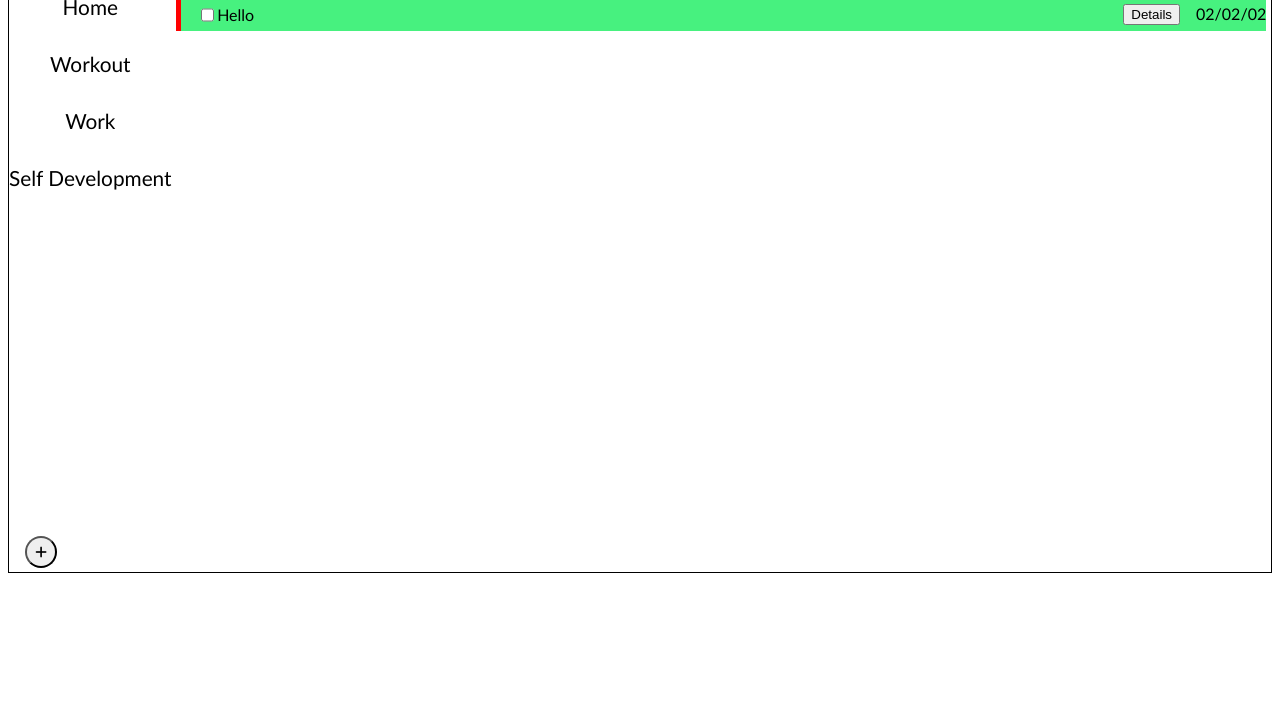
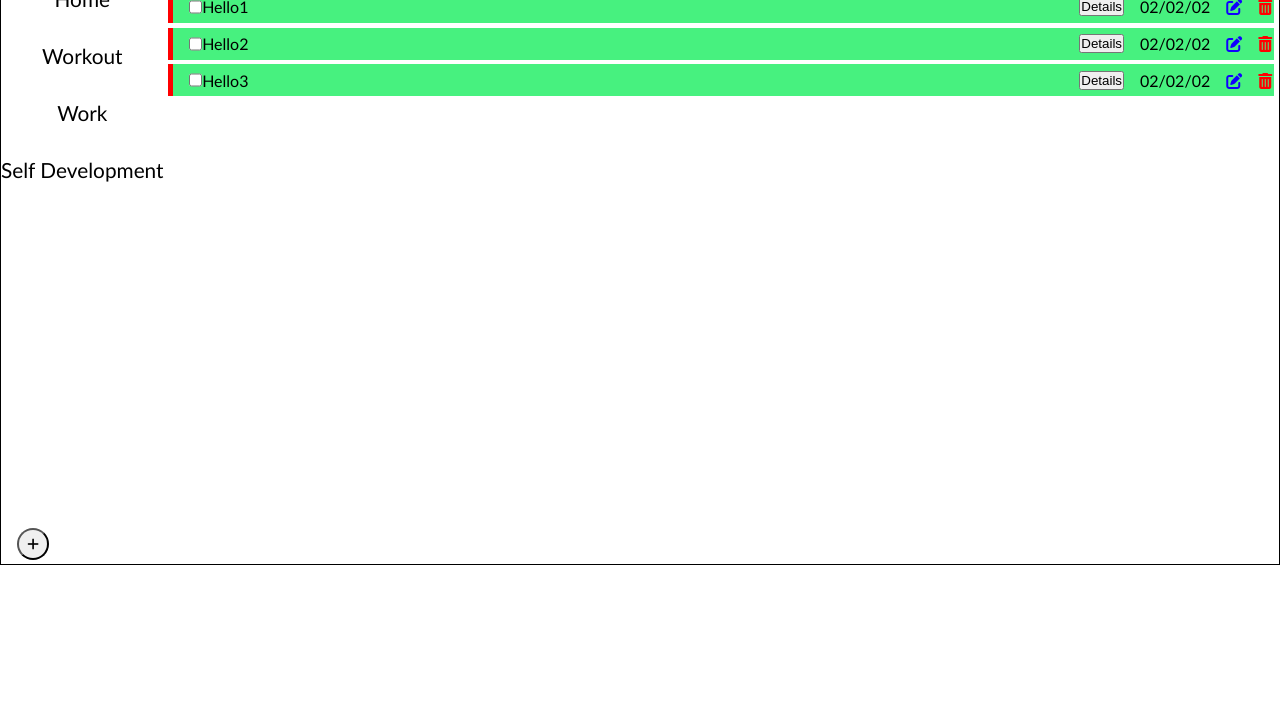
Before and after one commit to eablaev/Todo-List, a website built with webpack: page dist/index.html in a window 1280 px wide. Shown: the part 75-800 px from the top of the page. Built offline with nearby package versions, Linux system fonts and the light colour scheme.

Commit message:
added functinality to delitediv, Leaving delite funcionality inside index.js, as separating it seems like an overkill

```diff
--- a/src/displayTodos.js
+++ b/src/displayTodos.js
@@ -1,15 +1,23 @@
-import handleCheckBox from './handleCheckBox'
-import handleDetails from './handleDetails'
+import handleCheckBox from './handleCheckBox';
+import handleDetails from './handleDetails';
+
+
+import handleEdit from './handleEdit';
+
 
 export default function display (array) {
+    console.log('inside Display')
+    const todoContainer = document.getElementById('todoContainer');
+    todoContainer.innerHTML = '';
 
-    const todoContainer = document.getElementById('todoContainer');
-    todoContainer.textContent = '';
+    array.forEach((element,index) => {
+        const cell = index;
+        element.id = index;
 
-    array.forEach(element => {
         const todoDiv = document.createElement('div');
         todoDiv.classList.add('todoDiv');
         todoDiv.setAttribute('id','todoDiv');
+        todoDiv.setAttribute('data-cell',cell)
 
         const todoPriority = document.createElement('div');
         todoPriority.setAttribute('id', 'todoPriority');
@@ -19,7 +27,7 @@ export default function display (array) {
         todoCheckMark.setAttribute('type','checkbox');
         todoCheckMark.setAttribute('id','todoCheckMark');
         todoCheckMark.classList.add('todoCheckMark');
-        todoCheckMark.addEventListener('change',handleCheckBox)
+        todoCheckMark.addEventListener('change',handleCheckBox);
 
         const todoTitle = document.createElement('h5');
         todoTitle.classList.add('todoTitle');
@@ -37,6 +45,19 @@ export default function display (array) {
         const dueDate = document.createElement('h6');
         dueDate.classList.add('dueDate');
         dueDate.innerHTML = element.dueDate;
+
+        const todoEdit = document.createElement('div');
+        todoEdit.classList.add('todoEdit');
+        todoEdit.addEventListener('click',handleEdit);
+
+        const todoDelete = document.createElement('div');
+        todoDelete.classList.add('todoDelete');
+        todoDelete.setAttribute('id','todoDelete');
+
+
+
+
+
 
         /////////////////////////
         // Creating todo layout//
@@ -61,6 +82,8 @@ export default function display (array) {
         todoDivRight.appendChild(todoDetails);
         // todoDivRight.appendChild(todoDescription);
         todoDivRight.appendChild(dueDate);
+        todoDivRight.appendChild(todoEdit);
+        todoDivRight.appendChild(todoDelete)
 
         todoDiv.appendChild(todoDivLeft);
         todoDiv.appendChild(todoDivCenter);
--- /dev/null
+++ b/src/handleDelete.js
@@ -0,0 +1,17 @@
+
+
+export default function handleDelete(todoArr,e) {
+    console.log('inside del')
+
+   const index = e.target.parentNode.parentNode.attributes[2].value;
+    console.log(index)
+   //todoArr.splice(index,1);
+
+   //data cell doesnt wotk with index
+   //const todoContainer = document.getElementById('todoContainer')
+   //console.log(todoContainer.childNodes)
+   //console.log(e.target.parentNode.parentNode)
+
+
+
+}
--- /dev/null
+++ b/src/handleEdit.js
@@ -0,0 +1,3 @@
+export default function handleEdit() {
+    console.log("handle edit")
+}
--- a/src/index.js
+++ b/src/index.js
@@ -1,11 +1,24 @@
 
 import TodoItem from './todoMaker';
 import display from './displayTodos';
+import handleDelete from './handleDelete';
 import './style.css';
 
 const todoArr = [
+
     {
-        title: 'Hello',
+        title: 'Hello1',
+        description:"This is short description",
+        dueDate:'02/02/02',
+        priority:'high'
+    },
+    {
+        title: 'Hello2',
+        description:"This is short description",
+        dueDate:'02/02/02',
+        priority:'high'
+    }, {
+        title: 'Hello3',
         description:"This is short description",
         dueDate:'02/02/02',
         priority:'high'
@@ -18,13 +31,37 @@ const form = document.getElementById('form');
 const formContainer = document.getElementById('formContainer')
 const addNew = document.getElementById('addNewTodo');
 const closeForm = document.getElementById('closeForm');
+const todoDelete = document.querySelectorAll('#todoDelete');
+
+const todoContainer = document.getElementById('todoContainer');
+todoContainer.addEventListener('click',function(e){
+    const id = e.target.id;
+
+    if(id == 'todoDelete'){
+        const dataCellValue = e.target.parentNode.parentNode.attributes[2].value;
+        console.log("dataCellValue is "+dataCellValue);
+        console.log("id is "+id);
+        const elementIndex = todoArr.findIndex(element =>{
+            return element.id == dataCellValue;
+        });
+
+        console.log("elementIndex is "+elementIndex);
+        todoArr.splice(elementIndex,1)
+        display(todoArr);
+
+    }
+
+
+
+})
+
+
+
+
 
 
 addNew.addEventListener('click', function(){
     formContainer.classList.add('show');
-    console.log(formContainer.classList);
-
-
 });
 
 closeForm.addEventListener('click', function(){
--- a/src/style.css
+++ b/src/style.css
@@ -1,4 +1,6 @@
 * {
+    margin: 0;
+    padding: 0;
     box-sizing: border-box;
 }
 html {
@@ -153,6 +155,44 @@ todoDiv styling
     font-size: 1rem;
     font-weight: 400;
 }
+
+.todoEdit {
+
+    height: 1rem;
+    width: 1rem;
+    cursor: pointer;
+}
+
+.todoDelete {
+
+    height: 1rem;
+    width: 1rem;
+    cursor: pointer;
+
+}
+
+.todoEdit::before {
+    font-family: "Font Awesome 5 Free";
+    font-weight: 900;
+    content: "\f044";
+    display: inline-block;
+    color: rgb(17, 0, 255);
+    font-style: normal;
+    font-variant: normal;
+    text-rendering: auto;
+    -webkit-font-smoothing: antialiased;
+}
+.todoDelete::before {
+    font-family: "Font Awesome 5 Free";
+    font-weight: 900;
+    content: "\f2ed";
+    display: inline-block;
+    color: red;
+    font-style: normal;
+    font-variant: normal;
+    text-rendering: auto;
+    -webkit-font-smoothing: antialiased;
+}
 /*
 ///////////////////////
 contentDiv styling
```
Also changed, not shown: dist/index.bundle.js.
